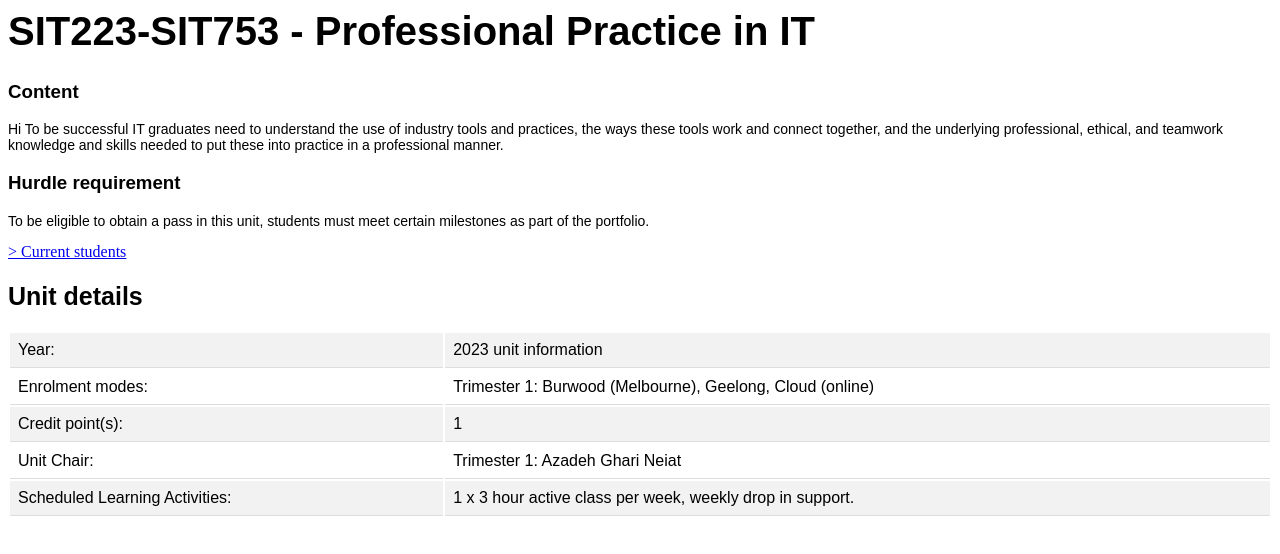
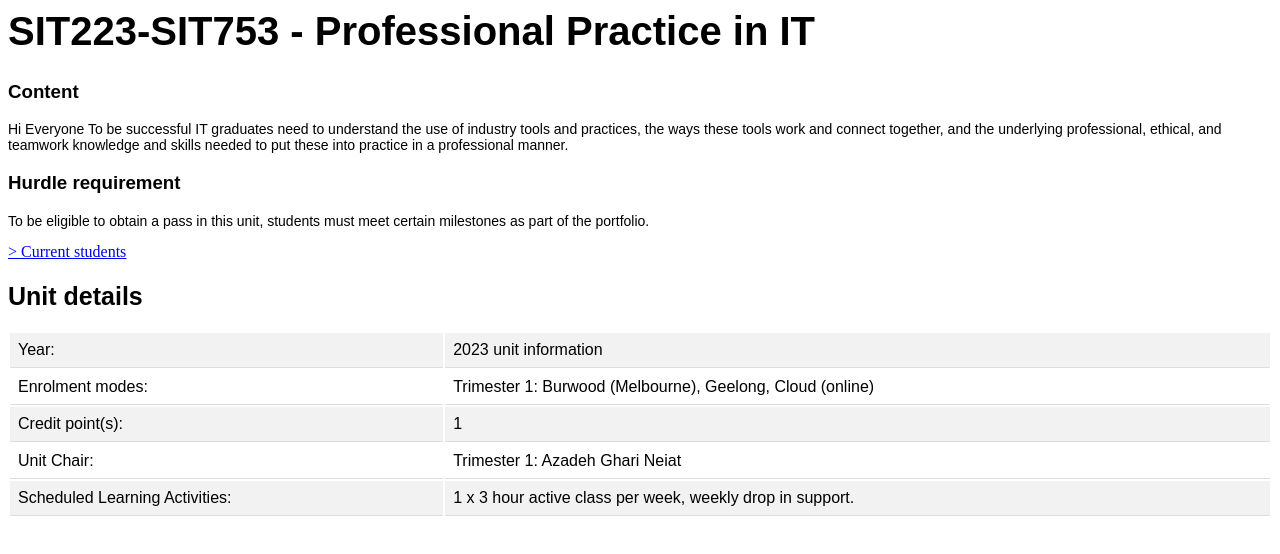
Before and after one commit to emmalujosephwork/SIT753, a plain HTML site: page index.html in a window 1280 px wide. Shown: the part 240-794 px from the top of the page. Drawn offline with Linux system fonts and the light colour scheme.

Commit message:
edit Seco

```diff
--- a/index.html
+++ b/index.html
@@ -10,7 +10,7 @@
 <body>
 <h1>SIT223-SIT753 - Professional Practice in IT</h1>
 <h3> Content</h3>
-<p> Hi
+<p> Hi Everyone
 To be successful IT graduates need to understand the use of industry tools and practices,
 the ways these tools work and connect together, and the underlying professional, ethical,
 and teamwork knowledge and skills needed to put these into practice in a professional manner.
```
